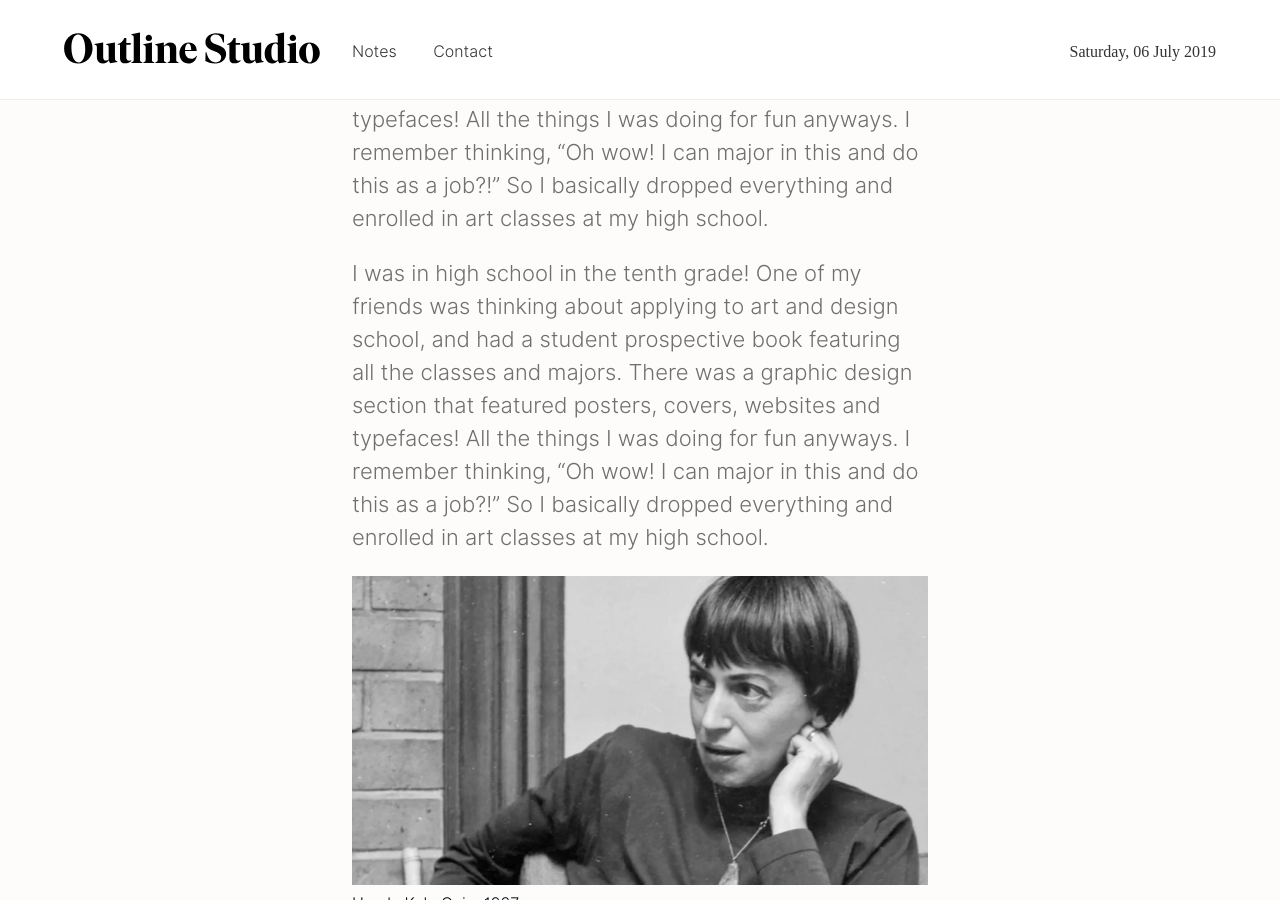
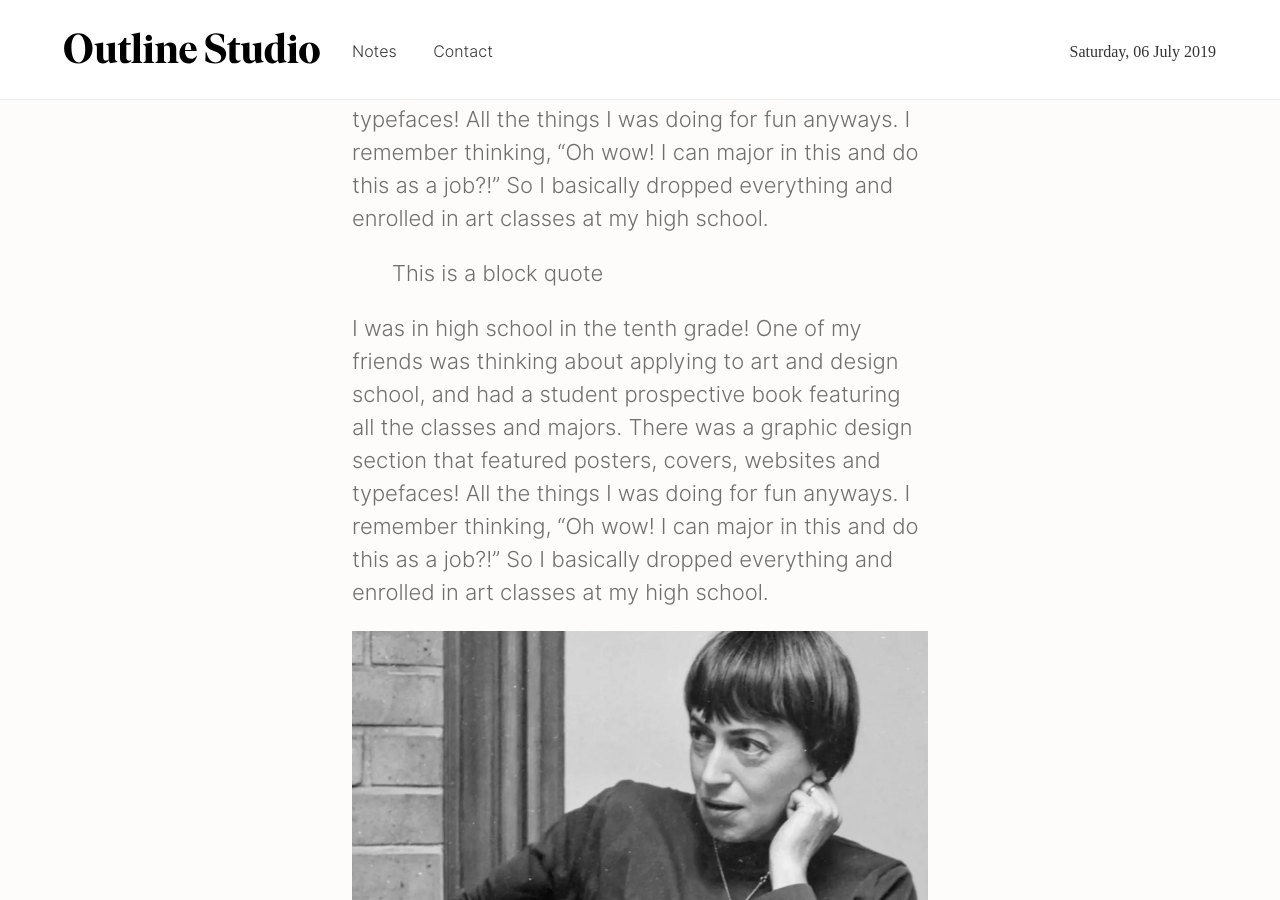
Before and after one commit to aarongilmore/outline-studio, a Jekyll site: the page built from _notes/2019-06-11-hello-world.md, in a window 1280 px wide and 900 px high, scrolled down 528 px. Built offline with Jekyll 4.4.1, drawn with Linux system fonts in a browser that asks for light colours; nearby versions of some CDN libraries; some web fonts are replaced.

Commit message:
Updated Hello World

```diff
--- a/_notes/2019-06-11-hello-world.md
+++ b/_notes/2019-06-11-hello-world.md
@@ -16,6 +16,8 @@ I was in high school in the tenth grade! One of my friends was thinking about ap
 
 I was in high school in the tenth grade! One of my friends was thinking about applying to art and design school, and had a student prospective book featuring all the classes and majors. There was a graphic design section that featured posters, covers, websites and typefaces! All the things I was doing for fun anyways. I remember thinking, “Oh wow! I can major in this and do this as a job?!” So I basically dropped everything and enrolled in art classes at my high school.
 
+> This is a block quote
+
 I was in high school in the tenth grade! One of my friends was thinking about applying to art and design school, and had a student prospective book featuring all the classes and majors. There was a graphic design section that featured posters, covers, websites and typefaces! All the things I was doing for fun anyways. I remember thinking, “Oh wow! I can major in this and do this as a job?!” So I basically dropped everything and enrolled in art classes at my high school.
 
 <!-- ![Ursula K. le Guin](/assets/posts/2019-06-11/le-guin.jpg) -->
```
